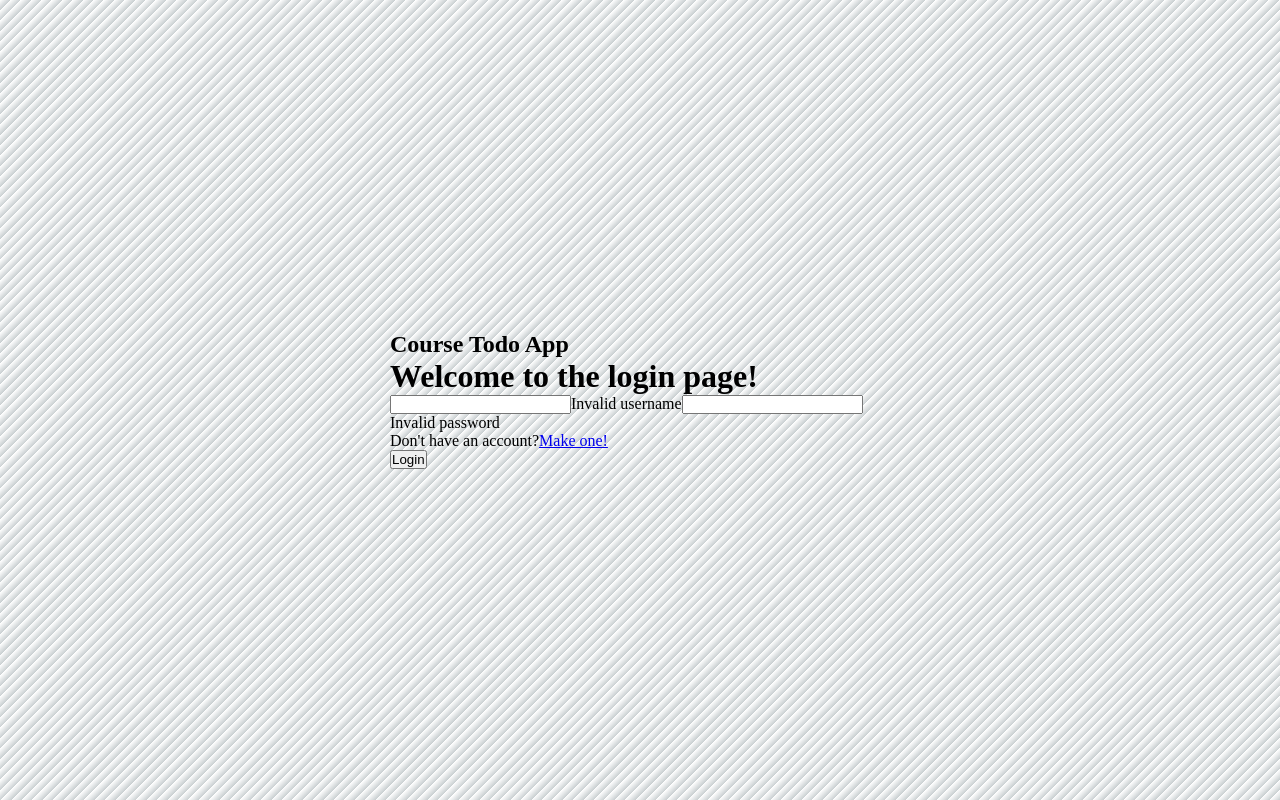
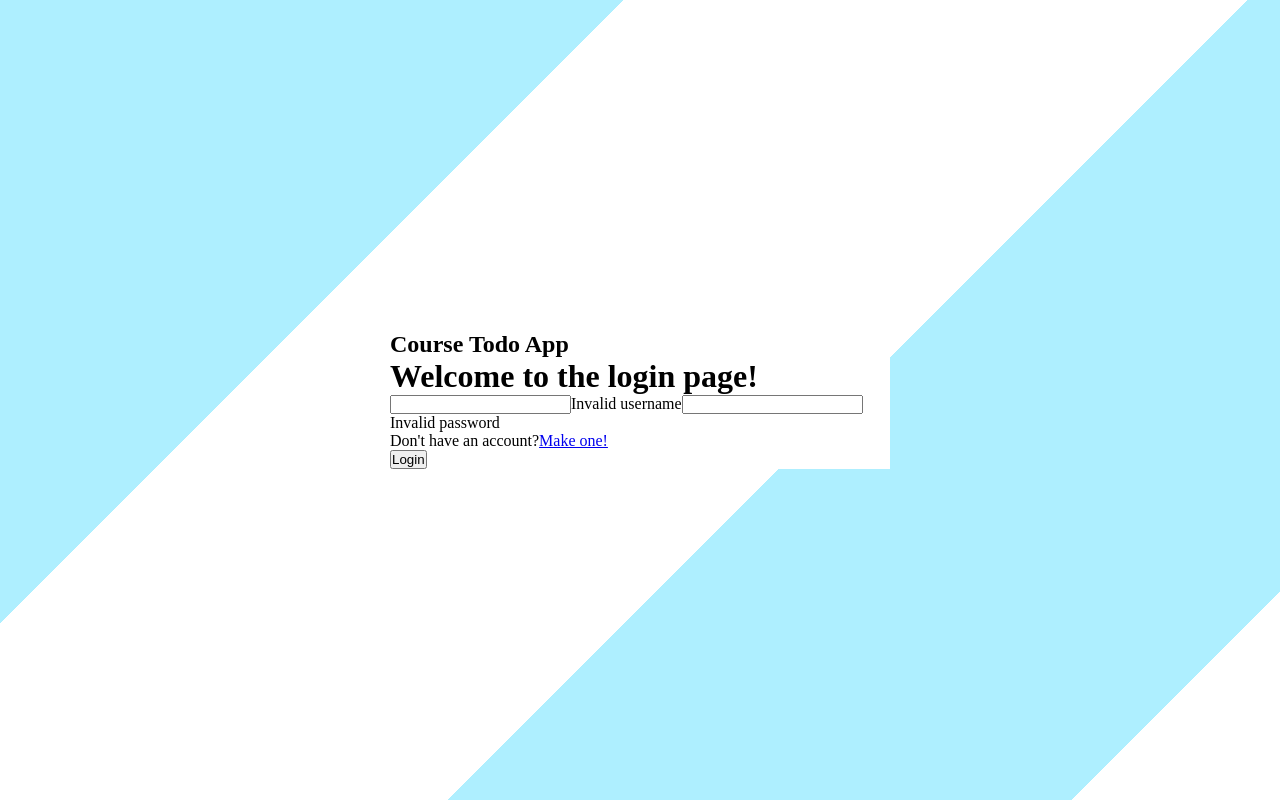
Before and after one commit to Jason-Azevedo/CourseFullStackApp, a React (Create React App) app in the folder frontend/: page /login in a window 1280 px wide. Built offline with nearby package versions, Linux system fonts and the light colour scheme.

Commit message:
Finished styling the background of the login form

```diff
--- a/frontend/src/Styles/Components/_form.scss
+++ b/frontend/src/Styles/Components/_form.scss
@@ -1,5 +1,6 @@
 .form {
   &__container {
+    background: #fff;
     position: absolute;
     max-width: 500px;
     transform: translate(-50%, -50%);
@@ -8,7 +9,16 @@
   }
 
   &__background {
+    $white: #ffffff;
+    $grey: #aeefff;
+
     height: 100vh;
-    background: repeating-linear-gradient(135deg, #fff, #c9cfd1 0.5%, #fff 5px);
+    background: repeating-linear-gradient(
+      135deg,
+      $grey,
+      $grey 30%,
+      $white 30%,
+      $white 60%
+    );
   }
 }
```
